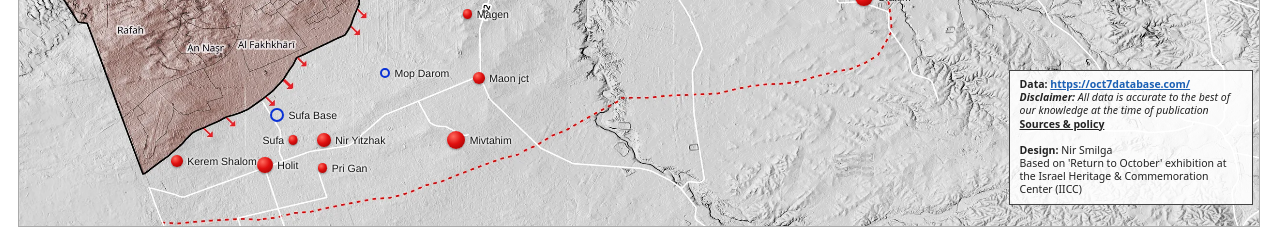
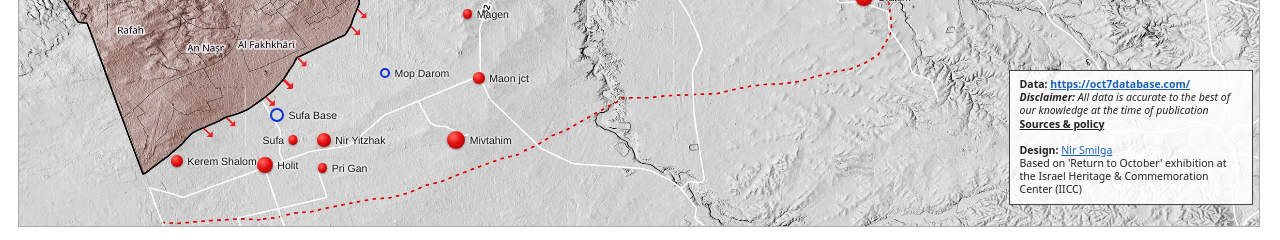
Before and after one commit to Smilganir/oct-7th-map, a React (Vite) app in the folder react-app/: page / in a window 1280 px wide. Shown: the part 854-1094 px from the top of the page. Built offline with nearby package versions, Linux system fonts and the light colour scheme.

Commit message:
mid3: credit name links to homepage

```diff
--- a/react-app/src/App.tsx
+++ b/react-app/src/App.tsx
@@ -224,7 +224,7 @@ export default function App() {
         <section className="card c-gen"><h2>{t.cGen} <small>{t.incl}</small></h2>
           <div className="dn"><Donut a={s.female} b={s.male} /><span className="l tr">{t.fem}<br /><b>{fmt(s.female)}</b></span><span className="l bl">{t.male}<br /><b>{fmt(s.male)}</b></span></div></section>
         <section className="card c-age"><h2>{t.cAge}</h2><small className="sub">{t.excl(s.noAge)}</small><AgeBars ages={s.ages} /></section>
-        <footer className="foot" dir={rtl ? 'rtl' : 'ltr'}><b>{t.data}</b> <a href="https://oct7database.com/" target="_blank" rel="noreferrer" onClick={() => track('outbound_click', { target: 'oct7database', lang })}>https://oct7database.com/</a><br /><i><b>{t.disc}</b> {t.discT}</i><br /><a className="srcl" onClick={() => { track('sources_open', { lang }); setShowSrc(true) }}><b>{t.src}</b></a><br /><br /><b>{t.design}</b> {t.dname}<br />{t.based}</footer>
+        <footer className="foot" dir={rtl ? 'rtl' : 'ltr'}><b>{t.data}</b> <a href="https://oct7database.com/" target="_blank" rel="noreferrer" onClick={() => track('outbound_click', { target: 'oct7database', lang })}>https://oct7database.com/</a><br /><i><b>{t.disc}</b> {t.discT}</i><br /><a className="srcl" onClick={() => { track('sources_open', { lang }); setShowSrc(true) }}><b>{t.src}</b></a><br /><br /><b>{t.design}</b> <a className="byl" href="https://smilganir.github.io/" target="_blank" rel="noopener noreferrer" onClick={() => track('outbound_click', { target: 'homepage', lang })}>{t.dname}</a><br />{t.based}</footer>
         {showSrc && <Sources lang={lang} onClose={() => setShowSrc(false)} />}
         {det && <Detail name={det} lang={lang} onBack={() => { track('detail_back', { settlement: det, lang }); setDet(null); setSel(null); setTimeout(() => { mapRef.current?.resize(); fitRef.current() }, 60) }} />}
       </div>
--- a/react-app/src/styles.css
+++ b/react-app/src/styles.css
@@ -211,3 +211,4 @@ html,body{height:100%;background:#f0f0f0;font-family:'Noto Sans','Segoe UI',syst
 @media(max-width:479px){.db{grid-template-columns:repeat(2,1fr)}.dh p.subd{display:none}.subm{display:block;font-size:11.5px;padding:4px 12px 6px;color:#333}}
 
 .vc img,.vc .ph{box-shadow:2px 0 0 #fff}.he .vc img,.he .vc .ph{box-shadow:-2px 0 0 #fff}
+.foot a.byl{font-weight:inherit}
```
